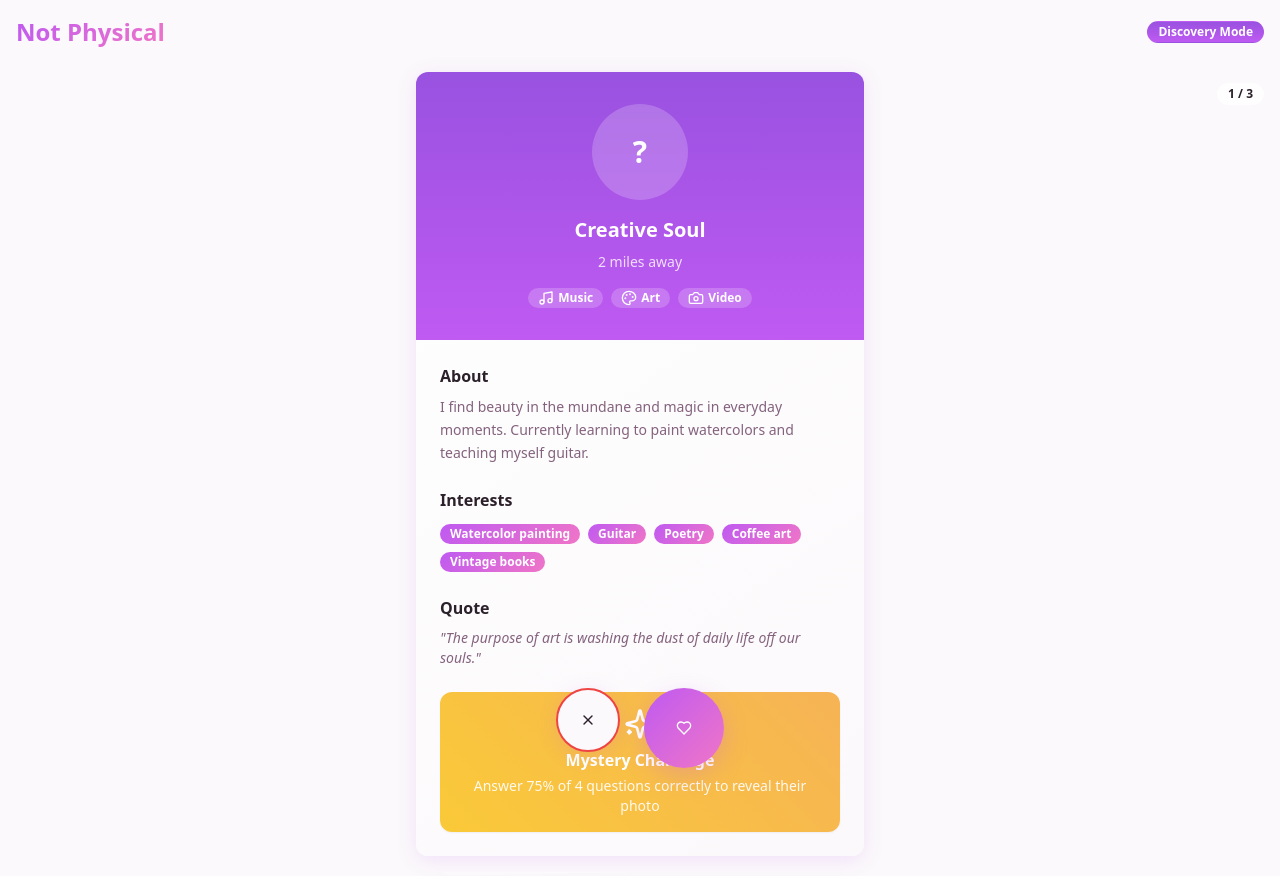
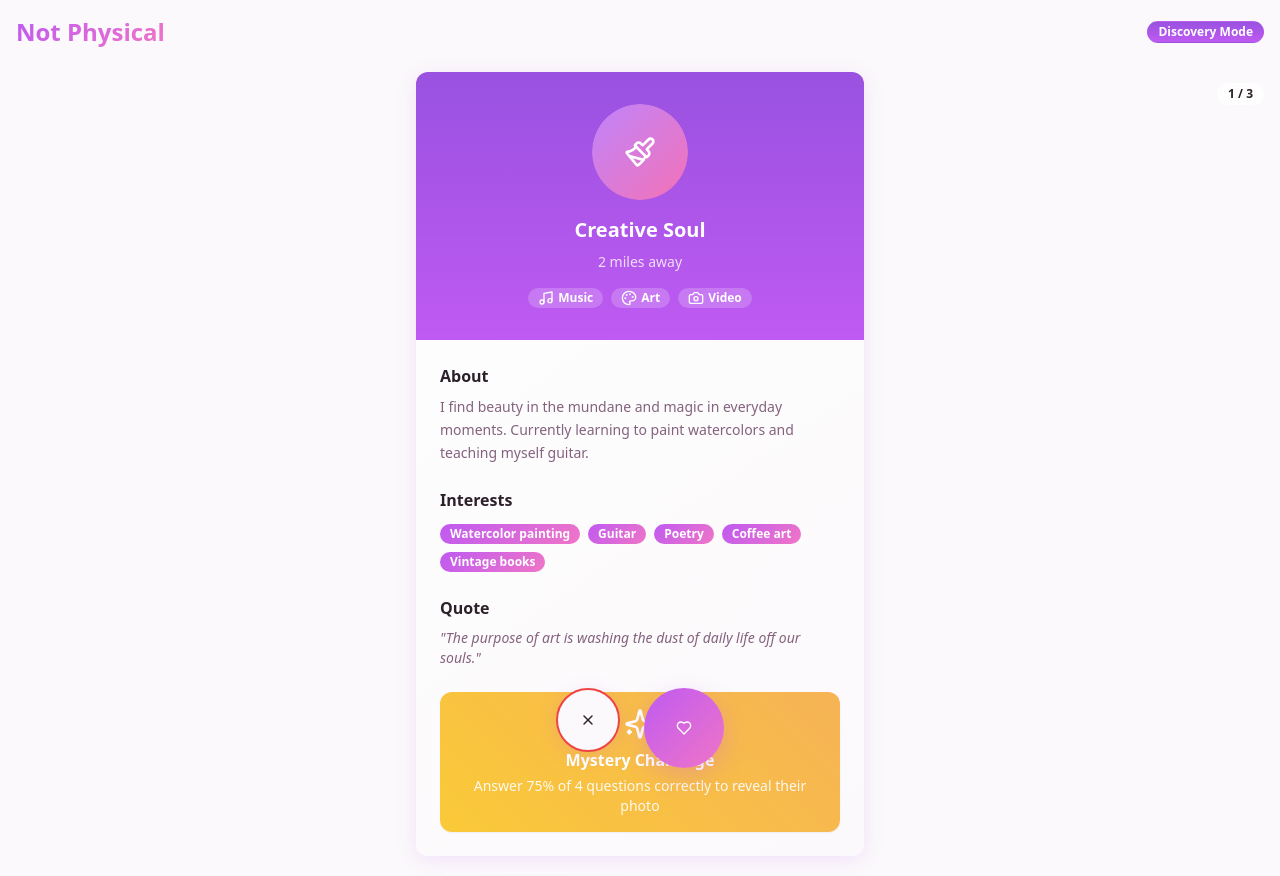
Before and after one commit to oezgatow/soul-search, a React (Vite) app: page /discovery in a window 1280 px wide. Built offline with nearby package versions, Linux system fonts and the light colour scheme.

Commit message:
Add avatar to matching screen
Extend the matching screen to display unique avatars before answering questions. After correct answers, only the image will be shown. This allows users to see avatars and personality on matching cards before entering the question game.

```diff
--- a/src/pages/Discovery.tsx
+++ b/src/pages/Discovery.tsx
@@ -1,7 +1,8 @@
 import { Button } from "@/components/ui/button";
 import { Card, CardContent } from "@/components/ui/card";
 import { Badge } from "@/components/ui/badge";
-import { Heart, X, Sparkles, Music, Camera, Palette } from "lucide-react";
+import { Avatar, AvatarFallback } from "@/components/ui/avatar";
+import { Heart, X, Sparkles, Music, Camera, Palette, Paintbrush, Star, Coffee, Book, Mountain, Code } from "lucide-react";
 import { useState } from "react";
 import { useNavigate } from "react-router-dom";
 
@@ -19,7 +20,12 @@ const Discovery = () => {
       mediaTypes: ["music", "art", "video"],
       questionCount: 4,
       revealThreshold: 75,
-      location: "2 miles away"
+      location: "2 miles away",
+      avatar: {
+        bgColor: "bg-gradient-to-br from-purple-400 to-pink-400",
+        icon: Paintbrush,
+        initials: "CS"
+      }
     },
     {
       id: 2,
@@ -30,7 +36,12 @@ const Discovery = () => {
       mediaTypes: ["video", "music"],
       questionCount: 4,
       revealThreshold: 50,
-      location: "5 miles away"
+      location: "5 miles away",
+      avatar: {
+        bgColor: "bg-gradient-to-br from-indigo-400 to-purple-400",
+        icon: Star,
+        initials: "WM"
+      }
     },
     {
       id: 3,
@@ -41,7 +52,12 @@ const Discovery = () => {
       mediaTypes: ["art", "video", "music"],
       questionCount: 4,
       revealThreshold: 100,
-      location: "1 mile away"
+      location: "1 mile away",
+      avatar: {
+        bgColor: "bg-gradient-to-br from-emerald-400 to-teal-400",
+        icon: Code,
+        initials: "DD"
+      }
     }
   ];
 
@@ -86,9 +102,11 @@ const Discovery = () => {
           <CardContent className="p-0">
             {/* Avatar Section */}
             <div className="bg-gradient-mystery p-8 text-center text-white">
-              <div className="w-24 h-24 bg-white/20 rounded-full mx-auto mb-4 flex items-center justify-center backdrop-blur-sm">
-                <span className="text-3xl font-bold">?</span>
-              </div>
+              <Avatar className="w-24 h-24 mx-auto mb-4">
+                <AvatarFallback className={`${currentUser.avatar.bgColor} text-white`}>
+                  <currentUser.avatar.icon className="w-8 h-8" />
+                </AvatarFallback>
+              </Avatar>
               <h2 className="text-xl font-bold mb-2">{currentUser.anonymousName}</h2>
               <p className="text-white/80 text-sm mb-4">{currentUser.location}</p>
 
```
